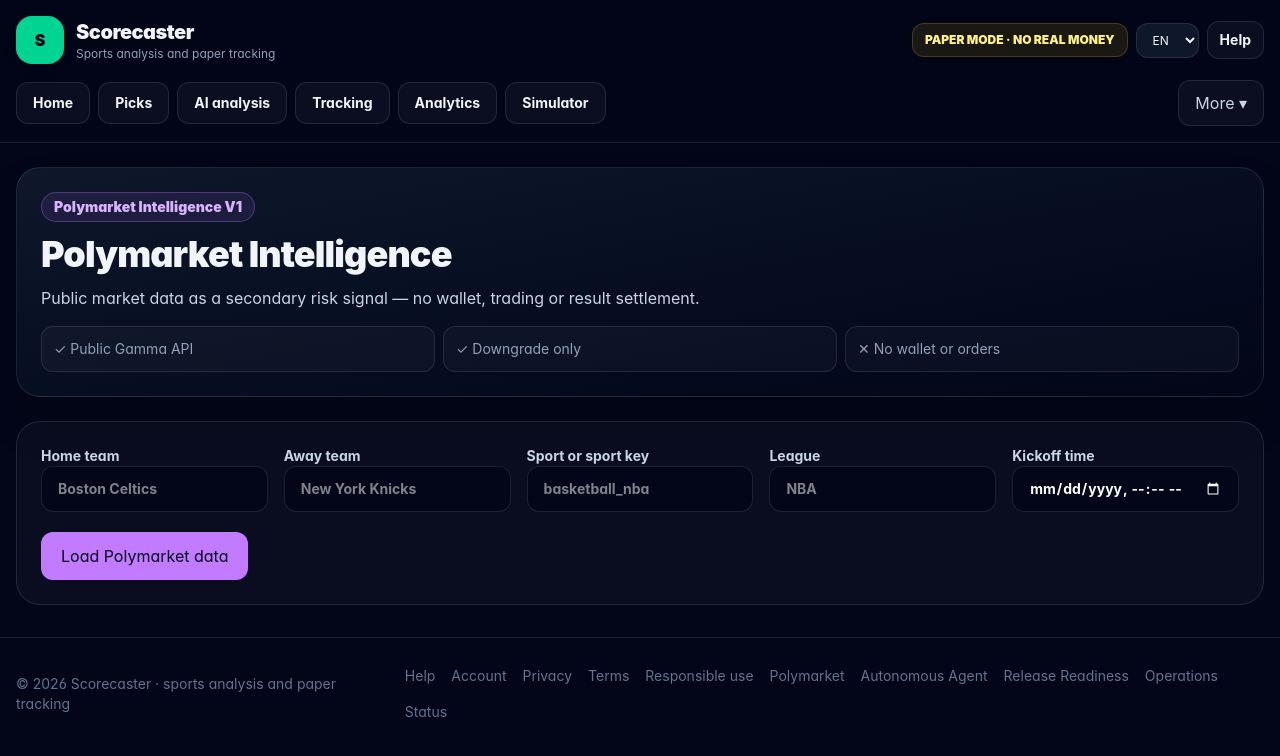
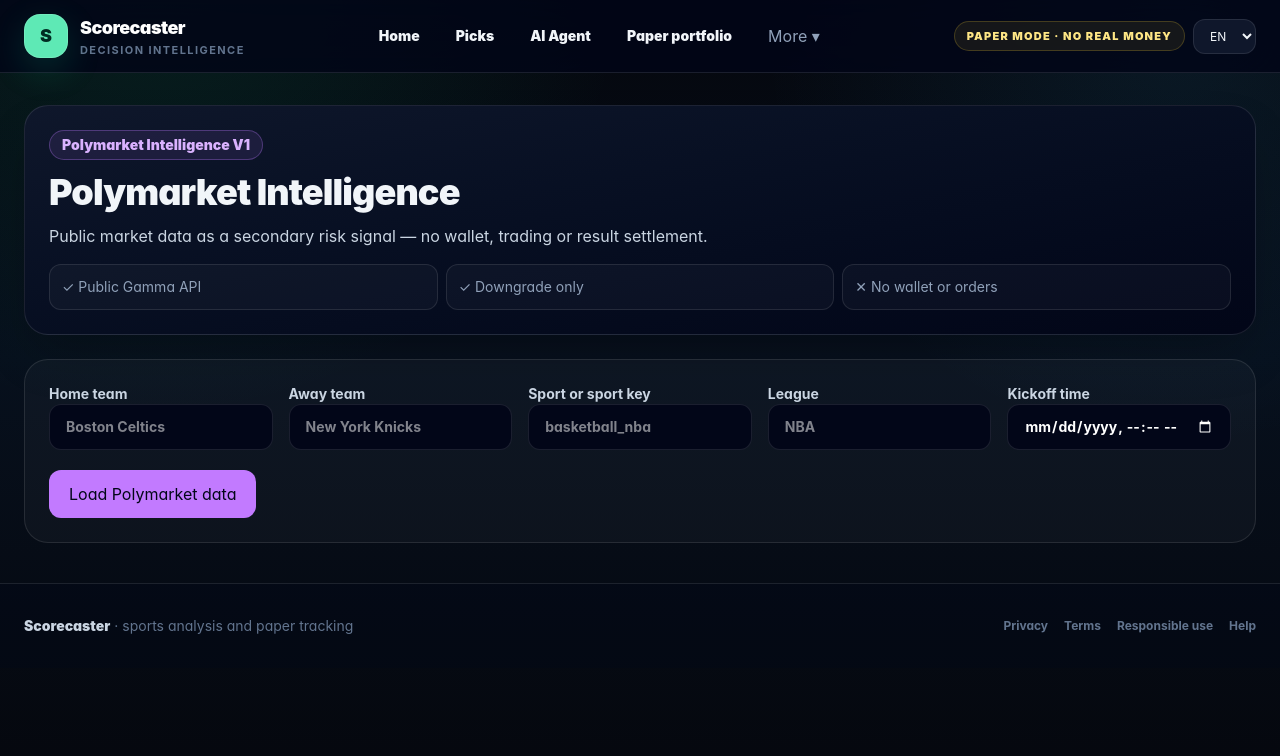
Before and after one commit to vv-glitchhub/scorecaster, a Next.js app: page /polymarket-intelligence in a window 1280 px wide. Shown: the top 756 px of the page. Built offline with nearby package versions, Linux system fonts and the light colour scheme.

Commit message:
Simplify UX V2 navigation

```diff
--- a/app/components/AppShell.jsx
+++ b/app/components/AppShell.jsx
@@ -6,119 +6,77 @@ import { useEffect, useMemo, useState } from "react";
 import ContextHelp from "./ContextHelp";
 import { LanguageSwitcher, useLanguage } from "./LanguageProvider";
 
+function NavIcon({ name }) {
+  const icons = {
+    home: "⌂",
+    picks: "◫",
+    agent: "✦",
+    portfolio: "◎",
+    more: "•••"
+  };
+  return <span className="text-base leading-none" aria-hidden="true">{icons[name] || "•"}</span>;
+}
+
 export default function AppShell({ children }) {
   const pathname = usePathname();
   const { t, tr } = useLanguage();
   const [menuOpen, setMenuOpen] = useState(false);
   const [moreOpen, setMoreOpen] = useState(false);
+  const [advancedOpen, setAdvancedOpen] = useState(false);
 
   const primaryItems = useMemo(() => [
-    { href: "/", label: t("nav.home"), short: t("nav.home") },
-    { href: "/betting", label: t("nav.picks"), short: t("nav.picks") },
-    { href: "/agent", label: t("nav.ai"), short: "AI" },
-    { href: "/tracking", label: t("nav.tracking"), short: t("nav.tracking") },
-    { href: "/analytics", label: t("nav.analytics"), short: t("nav.analytics") },
-    { href: "/simulator", label: t("nav.simulator"), short: t("nav.simulator") }
-  ], [t]);
+    { href: "/", label: t("nav.home"), short: t("nav.home"), icon: "home" },
+    { href: "/betting", label: tr({ fi: "Kohteet", en: "Picks", es: "Pronósticos" }), short: tr({ fi: "Kohteet", en: "Picks", es: "Picks" }), icon: "picks" },
+    { href: "/agent", label: tr({ fi: "AI-agentti", en: "AI Agent", es: "Agente IA" }), short: "AI", icon: "agent" },
+    { href: "/tracking", label: tr({ fi: "Paperisalkku", en: "Paper portfolio", es: "Cartera simulada" }), short: tr({ fi: "Salkku", en: "Portfolio", es: "Cartera" }), icon: "portfolio" }
+  ], [t, tr]);
 
-  const watchlistItem = useMemo(() => ({
-    href: "/watchlist",
-    label: tr({ fi: "Seurantalista", en: "Watchlist", es: "Lista de seguimiento" }),
-    description: tr({ fi: "Todennetut hinta- ja päätösmuutokset.", en: "Verified price and decision changes.", es: "Cambios verificados de cuota y decisión." })
-  }), [tr]);
-
-  const alertInboxItem = useMemo(() => ({
-    href: "/alerts",
-    label: tr({ fi: "Alert Inbox", en: "Alert Inbox", es: "Buzón de alertas" }),
-    description: tr({ fi: "Lukemattomat, ratkaistut ja palautettavasti piilotetut hälytykset.", en: "Unread, resolved and reversibly dismissed alerts.", es: "Alertas no leídas, resueltas y ocultas de forma reversible." })
-  }), [tr]);
-
-  const eventsItem = useMemo(() => ({
-    href: "/events",
-    label: tr({ fi: "Varmennetut ottelut", en: "Verified events", es: "Eventos verificados" }),
-    description: tr({ fi: "Avaa markkina, evidenssi, vire ja paperitoiminnot yhdessä näkymässä.", en: "Open market, evidence, form and paper actions in one view.", es: "Abre mercado, evidencia, forma y acciones simuladas en una sola vista." })
-  }), [tr]);
-
-  const timelineItem = useMemo(() => ({
-    href: "/market-timeline",
-    label: tr({ fi: "Hintahistoria", en: "Market Timeline", es: "Historial de cuotas" }),
-    description: tr({ fi: "Seurattujen kohteiden palvelimella varmennetut hintapisteet.", en: "Server-verified price points for watched selections.", es: "Puntos de cuota verificados para selecciones seguidas." })
-  }), [tr]);
-
-  const formRestLabItem = useMemo(() => ({
-    href: "/form-rest-lab",
-    label: tr({ fi: "Vire- ja lepomallin laboratorio", en: "Form & Rest Model Lab", es: "Laboratorio de forma y descanso" }),
-    description: tr({ fi: "Varjomallin kronologinen vertailu markkinakonsensukseen.", en: "Chronological shadow-model comparison against market consensus.", es: "Comparación cronológica del modelo sombra con el consenso de mercado." })
-  }), [tr]);
-
-  const polymarketItem = useMemo(() => ({
-    href: "/polymarket-intelligence",
-    label: tr({ fi: "Polymarket-signaali", en: "Polymarket Intelligence", es: "Inteligencia de Polymarket" }),
-    description: tr({ fi: "Julkinen markkinadata vain päätöstä heikentävänä lisäriskisignaalina.", en: "Public market data used only as a downgrade-only risk signal.", es: "Datos públicos usados solo como señal de riesgo que puede rebajar decisiones." })
-  }), [tr]);
-
-  const autonomousAgentItem = useMemo(() => ({
-    href: "/autonomous-agent",
-    label: tr({ fi: "Autonominen paperiagentti", en: "Autonomous Paper Agent", es: "Agente simulado autónomo" }),
-    description: tr({ fi: "Rajatut päivittäiset PLAY-päätökset virtuaaliseen paperiseurantaan.", en: "Bounded daily PLAY decisions for virtual paper tracking.", es: "Decisiones PLAY diarias limitadas para seguimiento simulado." })
-  }), [tr]);
-
-  const operationsItem = useMemo(() => ({
-    href: "/operations",
-    label: tr({ fi: "Käyttötilanne", en: "Operations", es: "Operaciones" }),
-    description: tr({ fi: "Worker-ajot, jonot, migraatiot ja launch-valmius.", en: "Worker runs, queues, migrations and launch readiness.", es: "Ejecuciones, colas, migraciones y preparación de lanzamiento." })
-  }), [tr]);
-
-  const releaseReadinessItem = useMemo(() => ({
-    href: "/release-readiness",
-    label: tr({ fi: "Julkaisuvalmius", en: "Release Readiness", es: "Preparación de lanzamiento" }),
-    description: tr({ fi: "Live-tarkistukset, SQL-järjestys, mobiilipaketti ja manuaaliset blokkerit.", en: "Live checks, SQL order, mobile package and manual blockers.", es: "Pruebas en vivo, orden SQL, paquete móvil y bloqueos manuales." })
-  }), [tr]);
-
-  const secondaryGroups = useMemo(() => [
+  const groups = useMemo(() => [
     {
-      title: t("group.start"),
+      title: tr({ fi: "Päivittäinen käyttö", en: "Daily workflow", es: "Flujo diario" }),
       items: [
-        eventsItem,
-        watchlistItem,
-        alertInboxItem,
-        timelineItem,
-        { href: "/quick-use", label: t("more.quick"), description: t("more.quickDescription") },
-        { href: "/risk", label: t("more.risk"), description: t("more.riskDescription") },
-        { href: "/paper-trading", label: t("more.portfolio"), description: t("more.portfolioDescription") },
-        { href: "/cloud-sync", label: t("more.cloud"), description: t("more.cloudDescription") }
+        { href: "/events", label: tr({ fi: "Varmennetut ottelut", en: "Verified events", es: "Eventos verificados" }), description: tr({ fi: "Markkina, evidenssi ja paperitoiminnot yhdessä.", en: "Market, evidence and paper actions together.", es: "Mercado, evidencia y acciones simuladas." }) },
+        { href: "/autonomous-agent", label: tr({ fi: "Autonominen agentti", en: "Autonomous Agent", es: "Agente autónomo" }), description: tr({ fi: "Rajatut päivittäiset paperipäätökset.", en: "Bounded daily paper decisions.", es: "Decisiones simuladas diarias limitadas." }) },
+        { href: "/watchlist", label: tr({ fi: "Seurantalista", en: "Watchlist", es: "Lista de seguimiento" }), description: tr({ fi: "Seuraa hintaa ja päätöksen muutoksia.", en: "Track price and decision changes.", es: "Sigue cambios de cuota y decisión." }) },
+        { href: "/alerts", label: tr({ fi: "Hälytykset", en: "Alerts", es: "Alertas" }), description: tr({ fi: "Lukemattomat ja ratkaistut ilmoitukset.", en: "Unread and resolved notifications.", es: "Avisos no leídos y resueltos." }) }
       ]
     },
     {
-      title: t("group.account"),
+      title: tr({ fi: "Analyysi", en: "Analysis", es: "Análisis" }),
+      items: [
+        { href: "/analytics", label: tr({ fi: "Tulokset ja kalibrointi", en: "Results & calibration", es: "Resultados y calibración" }), description: tr({ fi: "ROI, CLV, Brier ja paperihistoria.", en: "ROI, CLV, Brier and paper history.", es: "ROI, CLV, Brier e historial simulado." }) },
+        { href: "/intelligence", label: tr({ fi: "Evidenssikeskus", en: "Evidence center", es: "Centro de evidencia" }), description: tr({ fi: "Uutiset, poissaolot ja kokoonpanot.", en: "News, injuries and lineups.", es: "Noticias, lesiones y alineaciones." }) },
+        { href: "/polymarket-intelligence", label: tr({ fi: "Polymarket-signaali", en: "Polymarket signal", es: "Señal de Polymarket" }), description: tr({ fi: "Toissijainen downgrade-only-riskisignaali.", en: "Secondary downgrade-only risk signal.", es: "Señal secundaria que solo puede rebajar." }) },
+        { href: "/market-timeline", label: tr({ fi: "Hintahistoria", en: "Market timeline", es: "Historial de cuotas" }), description: tr({ fi: "Varmennetut hintapisteet ja liikkeet.", en: "Verified prices and movements.", es: "Precios y movimientos verificados." }) },
+        { href: "/simulator", label: t("nav.simulator"), description: tr({ fi: "Toistettava ottelusimulaatio ilman rahaa.", en: "Reproducible match simulation without money.", es: "Simulación reproducible sin dinero." }) },
+        { href: "/form-rest-lab", label: tr({ fi: "Vire & lepo -labra", en: "Form & rest lab", es: "Laboratorio de forma" }), description: tr({ fi: "Varjomallin kronologinen vertailu.", en: "Chronological shadow-model comparison.", es: "Comparación cronológica del modelo sombra." }) }
+      ]
+    },
+    {
+      title: tr({ fi: "Tili ja apu", en: "Account & help", es: "Cuenta y ayuda" }),
       items: [
         { href: "/profile", label: t("more.profile"), description: t("more.profileDescription") },
         { href: "/help", label: t("more.help"), description: t("more.helpDescription") },
-        { href: "/responsible-use", label: t("more.responsible"), description: t("more.responsibleDescription") },
-        { href: "/security", label: t("more.security"), description: t("more.securityDescription") }
-      ]
-    },
-    {
-      title: t("group.advanced"),
-      items: [
-        autonomousAgentItem,
-        releaseReadinessItem,
-        operationsItem,
-        formRestLabItem,
-        polymarketItem,
-        { href: "/intelligence", label: t("more.intelligence"), description: t("more.intelligenceDescription") },
-        { href: "/clv", label: t("more.clv"), description: t("more.clvDescription") },
-        { href: "/reports", label: t("more.reports"), description: t("more.reportsDescription") },
-        { href: "/production-status", label: t("more.status"), description: t("more.statusDescription") }
+        { href: "/risk", label: tr({ fi: "Riskirajat", en: "Risk limits", es: "Límites de riesgo" }), description: tr({ fi: "Virtuaalinen pelikassa ja panosrajat.", en: "Virtual bankroll and stake limits.", es: "Banca virtual y límites de importe." }) },
+        { href: "/responsible-use", label: t("footer.responsible"), description: tr({ fi: "Tuoterajat ja vastuullinen käyttö.", en: "Product boundaries and responsible use.", es: "Límites del producto y uso responsable." }) }
       ]
     }
-  ], [t, eventsItem, watchlistItem, alertInboxItem, timelineItem, formRestLabItem, polymarketItem, autonomousAgentItem, operationsItem, releaseReadinessItem]);
+  ], [t, tr]);
 
-  const mobileItems = primaryItems.slice(0, 5);
+  const advancedItems = useMemo(() => [
+    { href: "/operations", label: tr({ fi: "Operations", en: "Operations", es: "Operaciones" }) },
+    { href: "/release-readiness", label: tr({ fi: "Julkaisuvalmius", en: "Release readiness", es: "Preparación de lanzamiento" }) },
+    { href: "/production-status", label: tr({ fi: "Tuotantotila", en: "Production status", es: "Estado de producción" }) },
+    { href: "/reports", label: tr({ fi: "Raportit", en: "Reports", es: "Informes" }) },
+    { href: "/clv", label: "CLV" },
+    { href: "/cloud-sync", label: tr({ fi: "Pilvisynkronointi", en: "Cloud sync", es: "Sincronización" }) },
+    { href: "/security", label: tr({ fi: "Turvallisuus", en: "Security", es: "Seguridad" }) }
+  ], [tr]);
 
   useEffect(() => {
     setMenuOpen(false);
     setMoreOpen(false);
+    setAdvancedOpen(false);
   }, [pathname]);
 
   function isActive(item) {
@@ -126,24 +84,101 @@ export default function AppShell({ children }) {
   }
 
   return (
-    <div className="min-h-screen bg-slate-950 text-slate-100">
-      <header className="sticky top-0 z-50 border-b border-white/10 bg-slate-950/95 backdrop-blur-xl">
-        <div className="mx-auto max-w-7xl px-4">
-          <div className="flex items-center justify-between gap-3 py-3 md:py-4">
-            <Link href="/" className="flex min-w-0 items-center gap-3"><div className="flex h-10 w-10 shrink-0 items-center justify-center rounded-2xl bg-emerald-400 font-black text-slate-950 shadow-lg md:h-12 md:w-12">S</div><div className="min-w-0"><div className="truncate text-lg font-black tracking-tight md:text-xl">Scorecaster</div><div className="truncate text-xs text-slate-400">{t("brand.tagline")}</div></div></Link>
-            <div className="hidden items-center gap-2 md:flex"><div className="rounded-xl border border-yellow-400/20 bg-yellow-400/10 px-3 py-2 text-xs font-black text-yellow-200">{t("mode.paper")}</div><LanguageSwitcher compact /><Link href="/help" className="rounded-xl border border-white/10 bg-white/[0.04] px-3 py-2 text-sm font-bold text-slate-300 hover:bg-white/[0.08]">{t("nav.help")}</Link></div>
-            <div className="flex items-center gap-2 lg:hidden"><LanguageSwitcher compact /><button type="button" onClick={() => setMenuOpen((value) => !value)} className="rounded-xl border border-white/10 bg-white/[0.05] px-4 py-3 text-sm font-black text-white" aria-expanded={menuOpen} aria-controls="mobile-navigation">{menuOpen ? t("nav.close") : t("nav.menu")}</button></div>
+    <div className="min-h-screen text-slate-100">
+      <header className="sticky top-0 z-50 border-b border-white/10 bg-slate-950/82 backdrop-blur-2xl">
+        <div className="mx-auto max-w-[1440px] px-4 lg:px-6">
+          <div className="flex min-h-[72px] items-center justify-between gap-4">
+            <Link href="/" className="group flex min-w-0 items-center gap-3">
+              <div className="relative flex h-11 w-11 shrink-0 items-center justify-center rounded-2xl border border-emerald-200/30 bg-emerald-300 text-lg font-black text-emerald-950 shadow-[0_12px_35px_rgba(16,185,129,0.2)] transition group-hover:-translate-y-0.5">S</div>
+              <div className="min-w-0">
+                <div className="truncate text-lg font-black tracking-[-0.03em] text-white">Scorecaster</div>
+                <div className="truncate text-[11px] font-bold uppercase tracking-[0.13em] text-slate-500">Decision intelligence</div>
+              </div>
+            </Link>
+
+            <nav className="hidden items-center gap-1 lg:flex" aria-label={t("nav.mainAria")}>
+              {primaryItems.map((item) => (
+                <Link key={item.href} href={item.href} className={`rounded-xl px-4 py-2.5 text-sm font-black transition ${isActive(item) ? "bg-white text-slate-950" : "text-slate-400 hover:bg-white/[0.055] hover:text-white"}`}>
+                  {item.label}
+                </Link>
+              ))}
+              <div className="relative">
+                <button type="button" onClick={() => setMoreOpen((value) => !value)} className={`rounded-xl px-4 py-2.5 text-sm font-black transition ${moreOpen ? "bg-white text-slate-950" : "text-slate-400 hover:bg-white/[0.055] hover:text-white"}`} aria-expanded={moreOpen}>
+                  {t("nav.more")} <span aria-hidden="true">▾</span>
+                </button>
+                {moreOpen && (
+                  <div className="absolute right-0 top-14 z-50 w-[860px] max-w-[92vw] rounded-3xl border border-white/10 bg-slate-950/97 p-5 shadow-[0_32px_90px_rgba(0,0,0,0.55)] backdrop-blur-2xl">
+                    <div className="grid gap-5 md:grid-cols-3">
+                      {groups.map((group) => (
+                        <section key={group.title}>
+                          <h2 className="mb-2 px-2 text-[11px] font-black uppercase tracking-[0.18em] text-slate-500">{group.title}</h2>
+                          <div className="space-y-1.5">
+                            {group.items.map((item) => (
+                              <Link key={item.href} href={item.href} className="block rounded-2xl border border-transparent px-3 py-2.5 transition hover:border-white/10 hover:bg-white/[0.05]">
+                                <div className="text-sm font-black text-white">{item.label}</div>
+                                <div className="mt-0.5 text-xs leading-5 text-slate-500">{item.description}</div>
+                              </Link>
+                            ))}
+                          </div>
+                        </section>
+                      ))}
+                    </div>
+                    <div className="mt-5 border-t border-white/10 pt-4">
+                      <button type="button" onClick={() => setAdvancedOpen((value) => !value)} className="flex w-full items-center justify-between rounded-xl px-3 py-2 text-left text-xs font-black uppercase tracking-[0.16em] text-slate-500 hover:bg-white/[0.04] hover:text-slate-300">
+                        <span>{tr({ fi: "Advanced / ylläpito", en: "Advanced / operator", es: "Avanzado / operación" })}</span><span>{advancedOpen ? "−" : "+"}</span>
+                      </button>
+                      {advancedOpen && <div className="mt-2 flex flex-wrap gap-2">{advancedItems.map((item) => <Link key={item.href} href={item.href} className="rounded-xl border border-white/10 bg-white/[0.035] px-3 py-2 text-xs font-bold text-slate-400 hover:text-white">{item.label}</Link>)}</div>}
+                    </div>
+                  </div>
+                )}
+              </div>
+            </nav>
+
+            <div className="flex items-center gap-2">
+              <div className="hidden rounded-full border border-amber-300/20 bg-amber-300/8 px-3 py-1.5 text-[11px] font-black uppercase tracking-[0.11em] text-amber-200 sm:block">{t("mode.paper")}</div>
+              <LanguageSwitcher compact />
+              <button type="button" onClick={() => setMenuOpen((value) => !value)} className="rounded-xl border border-white/10 bg-white/[0.045] px-3 py-2.5 text-sm font-black text-white lg:hidden" aria-expanded={menuOpen} aria-controls="mobile-menu">
+                {menuOpen ? t("nav.close") : t("nav.menu")}
+              </button>
+            </div>
           </div>
 
-          <div className="hidden items-center gap-2 pb-4 lg:flex"><nav className="flex flex-1 gap-2" aria-label={t("nav.mainAria")}>{primaryItems.map((item) => <Link key={item.href} href={item.href} className={`whitespace-nowrap rounded-xl px-4 py-2.5 text-sm font-bold transition-all ${isActive(item) ? "bg-emerald-400 text-slate-950" : "border border-white/10 bg-white/[0.04] text-slate-300 hover:bg-white/[0.08]"}`}>{item.label}</Link>)}</nav><div className="relative"><button type="button" onClick={() => setMoreOpen((value) => !value)} className="rounded-xl border border-white/10 bg-white/[0.04] px-4 py-2.5 text-sm font-bold text-slate-300 hover:bg-white/[0.08]" aria-expanded={moreOpen}>{t("nav.more")} ▾</button>{moreOpen && <div className="absolute right-0 top-12 z-50 w-[720px] max-w-[90vw] rounded-2xl border border-white/10 bg-slate-900 p-4 shadow-2xl"><div className="grid gap-4 md:grid-cols-3">{secondaryGroups.map((group) => <section key={group.title}><h2 className="mb-2 text-xs font-black uppercase tracking-[0.18em] text-slate-500">{group.title}</h2><div className="space-y-2">{group.items.map((item) => <Link key={item.href} href={item.href} className="block rounded-xl border border-white/10 bg-white/[0.03] p-3 hover:bg-white/[0.08]"><div className="text-sm font-black text-white">{item.label}</div><div className="mt-1 text-xs leading-5 text-slate-400">{item.description}</div></Link>)}</div></section>)}</div></div>}</div></div>
-
-          {menuOpen && <div id="mobile-navigation" className="max-h-[72vh] overflow-y-auto pb-4 lg:hidden"><div className="mb-3 rounded-xl border border-yellow-400/20 bg-yellow-400/10 p-3 text-center text-xs font-black text-yellow-200">{t("mode.paperDescription")}</div><nav className="grid grid-cols-2 gap-2" aria-label={t("nav.mobileAria")}>{primaryItems.map((item) => <Link key={item.href} href={item.href} className={`rounded-xl px-3 py-3 text-center text-sm font-bold ${isActive(item) ? "bg-emerald-400 text-slate-950" : "border border-white/10 bg-white/[0.04] text-slate-300"}`}>{item.label}</Link>)}</nav><div className="mt-5 space-y-5">{secondaryGroups.map((group) => <section key={group.title}><h2 className="mb-2 text-xs font-black uppercase tracking-[0.18em] text-slate-500">{group.title}</h2><div className="grid gap-2 sm:grid-cols-2">{group.items.map((item) => <Link key={item.href} href={item.href} className="rounded-xl border border-white/10 bg-white/[0.04] p-3"><div className="text-sm font-black text-white">{item.label}</div><div className="mt-1 text-xs text-slate-400">{item.description}</div></Link>)}</div></section>)}</div></div>}
+          {menuOpen && (
+            <div id="mobile-menu" className="max-h-[calc(100vh-88px)] overflow-y-auto border-t border-white/10 pb-7 pt-4 lg:hidden">
+              <div className="mb-4 rounded-2xl border border-amber-300/20 bg-amber-300/8 p-3 text-center text-xs font-black text-amber-100">{t("mode.paperDescription")}</div>
+              <div className="grid grid-cols-2 gap-2">
+                {primaryItems.map((item) => <Link key={item.href} href={item.href} className={`rounded-2xl border px-3 py-3 text-center text-sm font-black ${isActive(item) ? "border-emerald-300/30 bg-emerald-300/12 text-emerald-100" : "border-white/10 bg-white/[0.035] text-slate-300"}`}>{item.label}</Link>)}
+              </div>
+              <div className="mt-6 space-y-6">
+                {groups.map((group) => <section key={group.title}><h2 className="mb-2 text-xs font-black uppercase tracking-[0.18em] text-slate-500">{group.title}</h2><div className="grid gap-2 sm:grid-cols-2">{group.items.map((item) => <Link key={item.href} href={item.href} className="rounded-2xl border border-white/10 bg-white/[0.035] p-4"><div className="font-black text-white">{item.label}</div><div className="mt-1 text-xs leading-5 text-slate-500">{item.description}</div></Link>)}</div></section>)}
+                <section><button type="button" onClick={() => setAdvancedOpen((value) => !value)} className="flex w-full items-center justify-between text-xs font-black uppercase tracking-[0.18em] text-slate-500"><span>{tr({ fi: "Advanced / ylläpito", en: "Advanced / operator", es: "Avanzado / operación" })}</span><span>{advancedOpen ? "−" : "+"}</span></button>{advancedOpen && <div className="mt-3 flex flex-wrap gap-2">{advancedItems.map((item) => <Link key={item.href} href={item.href} className="rounded-xl border border-white/10 bg-white/[0.035] px-3 py-2 text-xs font-bold text-slate-400">{item.label}</Link>)}</div>}</section>
+              </div>
+            </div>
+          )}
         </div>
       </header>
 
-      <main className="mx-auto max-w-7xl px-4 py-6 pb-28 lg:pb-8"><ContextHelp />{children}</main>
-      <nav className="fixed inset-x-0 bottom-0 z-50 grid grid-cols-5 border-t border-white/10 bg-slate-950/95 px-1 pb-[max(0.35rem,env(safe-area-inset-bottom))] pt-1 backdrop-blur-xl lg:hidden" aria-label={t("nav.quickAria")}>{mobileItems.map((item) => <Link key={item.href} href={item.href} className={`flex min-h-14 items-center justify-center rounded-xl px-1 text-center text-[11px] font-black ${isActive(item) ? "bg-emerald-400/15 text-emerald-300" : "text-slate-500"}`}>{item.short}</Link>)}</nav>
-      <footer className="border-t border-white/10 py-7"><div className="mx-auto max-w-7xl px-4"><div className="flex flex-col gap-4 text-sm text-slate-500 md:flex-row md:items-center md:justify-between"><div>© {new Date().getFullYear()} Scorecaster · {t("footer.summary")}</div><div className="flex flex-wrap gap-4"><Link href="/help" className="hover:text-white">{t("nav.help")}</Link><Link href="/profile" className="hover:text-white">{t("footer.account")}</Link><Link href="/privacy" className="hover:text-white">{t("footer.privacy")}</Link><Link href="/terms" className="hover:text-white">{t("footer.terms")}</Link><Link href="/responsible-use" className="hover:text-white">{t("footer.responsible")}</Link><Link href="/polymarket-intelligence" className="hover:text-white">Polymarket</Link><Link href="/autonomous-agent" className="hover:text-white">Autonomous Agent</Link><Link href="/release-readiness" className="hover:text-white">Release Readiness</Link><Link href="/operations" className="hover:text-white">Operations</Link><Link href="/production-status" className="hover:text-white">{t("footer.status")}</Link></div></div></div></footer>
+      <main className="mx-auto max-w-[1440px] px-4 py-6 pb-28 lg:px-6 lg:py-8 lg:pb-10">
+        <ContextHelp />
+        {children}
+      </main>
+
+      <nav className="sc-safe-bottom fixed inset-x-0 bottom-0 z-50 grid grid-cols-5 border-t border-white/10 bg-slate-950/94 px-1 pt-1 backdrop-blur-2xl lg:hidden" aria-label={t("nav.quickAria")}>
+        {primaryItems.map((item) => <Link key={item.href} href={item.href} className={`flex min-h-14 flex-col items-center justify-center gap-1 rounded-xl px-1 text-center text-[10px] font-black ${isActive(item) ? "bg-emerald-300/10 text-emerald-200" : "text-slate-500"}`}><NavIcon name={item.icon} />{item.short}</Link>)}
+        <button type="button" onClick={() => setMenuOpen(true)} className="flex min-h-14 flex-col items-center justify-center gap-1 rounded-xl px-1 text-[10px] font-black text-slate-500"><NavIcon name="more" />{t("nav.more")}</button>
+      </nav>
+
+      <footer className="border-t border-white/10 bg-slate-950/35 py-8">
+        <div className="mx-auto flex max-w-[1440px] flex-col gap-4 px-4 text-sm text-slate-500 sm:flex-row sm:items-center sm:justify-between lg:px-6">
+          <div><span className="font-black text-slate-300">Scorecaster</span> · {t("footer.summary")}</div>
+          <div className="flex flex-wrap gap-x-4 gap-y-2 text-xs font-bold">
+            <Link href="/privacy" className="hover:text-white">{t("footer.privacy")}</Link>
+            <Link href="/terms" className="hover:text-white">{t("footer.terms")}</Link>
+            <Link href="/responsible-use" className="hover:text-white">{t("footer.responsible")}</Link>
+            <Link href="/help" className="hover:text-white">{t("nav.help")}</Link>
+          </div>
+        </div>
+      </footer>
     </div>
   );
 }
```
